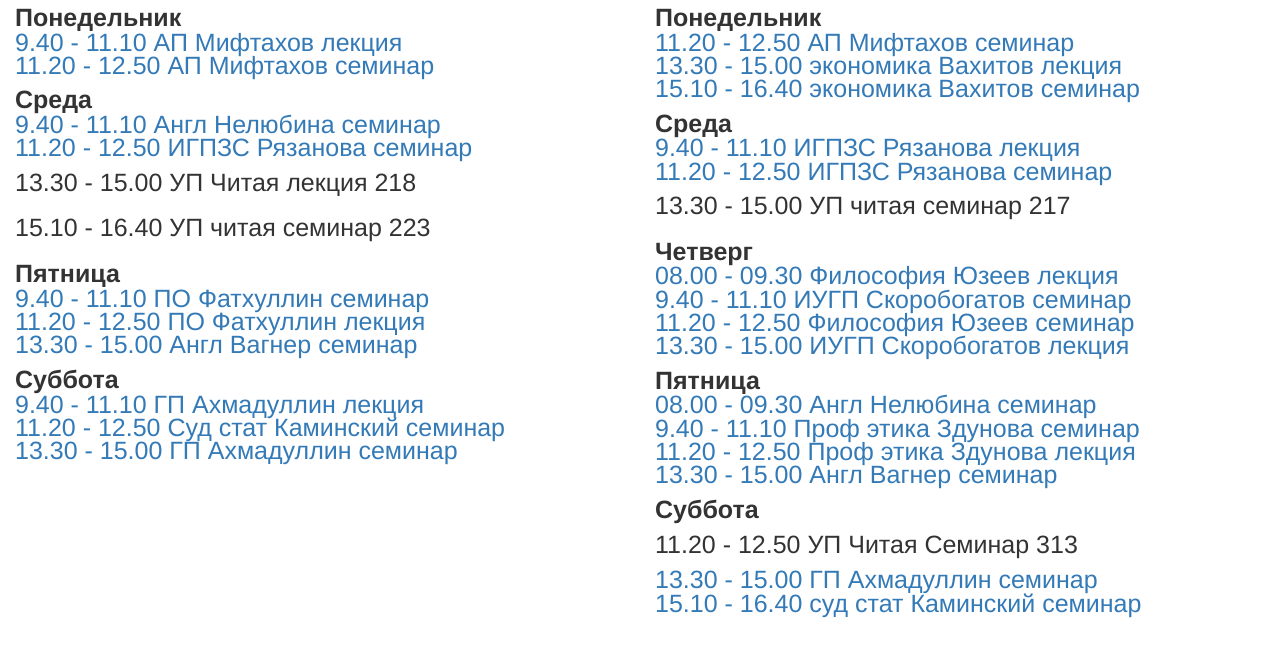
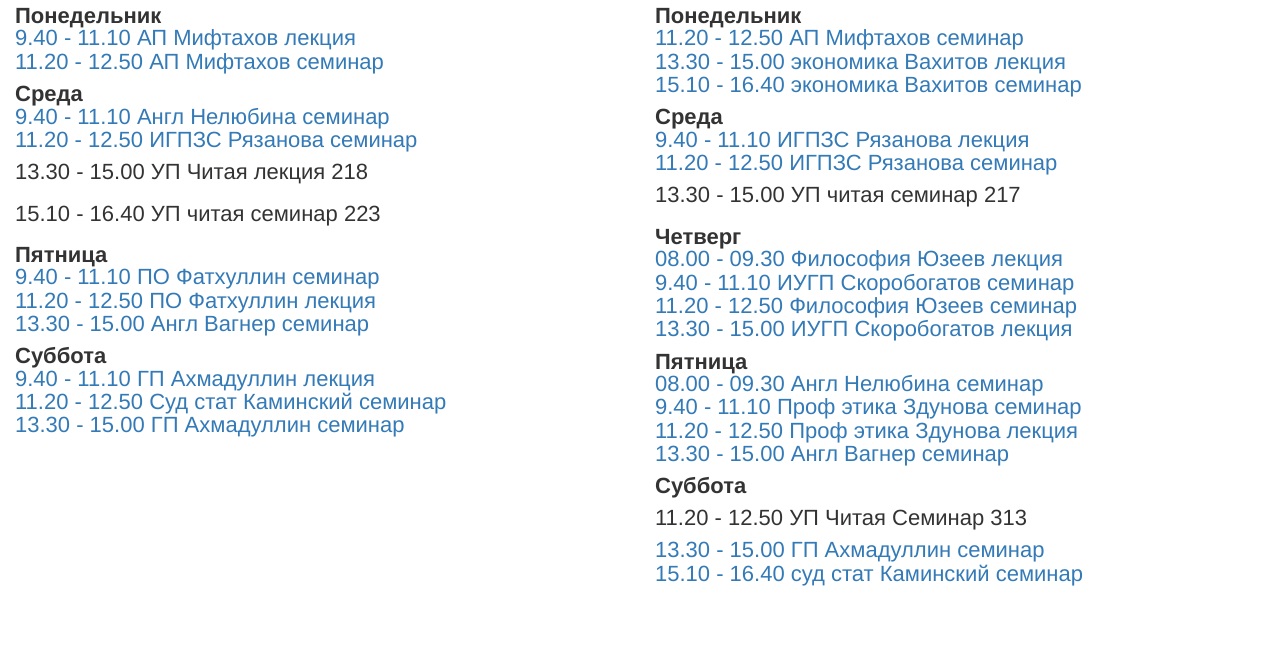
Before and after one commit to khalitofsky/raspfor242, a plain HTML site: page index.html in a window 1280 px wide. Drawn offline with Linux system fonts and the light colour scheme.

Commit message:
style.css

```diff
--- a/style.css
+++ b/style.css
@@ -16,5 +16,5 @@ p{
  }
  /*для больших*/
 @media screen and (min-width: 768px) {
- 	div{ font-size: 25px }
+ 	div{ font-size: 22px }
  }
```
